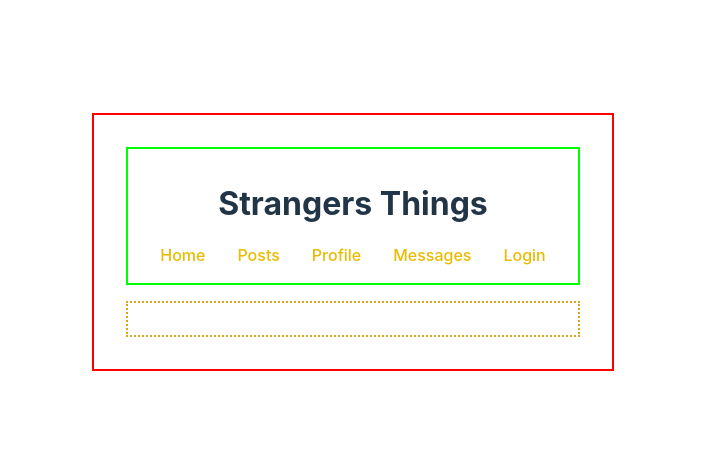
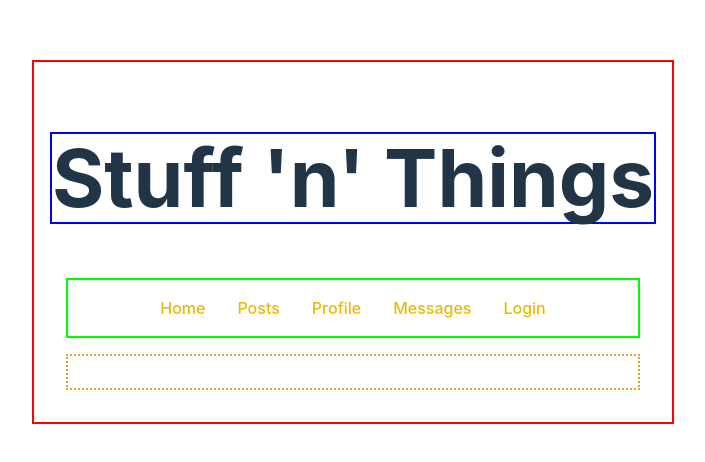
Before and after one commit to echeng0123/block30a-career-simulation-strangers-things, a React (Vite) app: page / in a window 1280 px wide. Shown: the part 158-620 px from the top of the page, without its empty margins (287-992 px from the left). Built offline with nearby package versions, Linux system fonts and the light colour scheme.

Commit message:
added header and changed titlte

```diff
--- a/index.html
+++ b/index.html
@@ -4,7 +4,7 @@
 		<meta charset="UTF-8" />
 		<!-- <link rel="icon" type="image/svg+xml" href="/vite.svg" /> -->
 		<meta name="viewport" content="width=device-width, initial-scale=1.0" />
-		<title>Strangers' Things: Buy and Sell</title>
+		<title>Stuff 'n' Things: Buy and Sell</title>
 	</head>
 	<body>
 		<div id="root"></div>
--- a/src/App.jsx
+++ b/src/App.jsx
@@ -1,11 +1,13 @@
 import "./App.css";
 import MainSection from "./components/MainSection";
 import NavBar from "./components/NavBar";
+import Header from "./components/Header";
 
 function App() {
 	return (
 		<>
 			<div id="app-container">
+				<Header />
 				<NavBar />
 				<MainSection />
 			</div>
--- /dev/null
+++ b/src/components/Header.jsx
@@ -0,0 +1,5 @@
+// this component renders the header for the page
+
+export default function Header() {
+	return <h1 id="site-header">Stuff &apos;n&apos; Things</h1>;
+}
--- a/src/components/NavBar.jsx
+++ b/src/components/NavBar.jsx
@@ -4,7 +4,6 @@ import { Link } from "react-router-dom";
 export default function NavBar() {
 	return (
 		<div id="navbar-container">
-			<h1 id="site-header">Strangers Things</h1>
 			<Link to="/home">Home</Link>
 			<Link to="/posts">Posts</Link>
 			<Link to="/profile">Profile</Link>
--- a/src/index.css
+++ b/src/index.css
@@ -82,7 +82,8 @@ button:focus-visible {
 }
 
 #site-header{
-    font-size: 2rem;
+    font-size: 5rem;
+    border: 2px solid blue;
 }
 
 #main-section{
```
